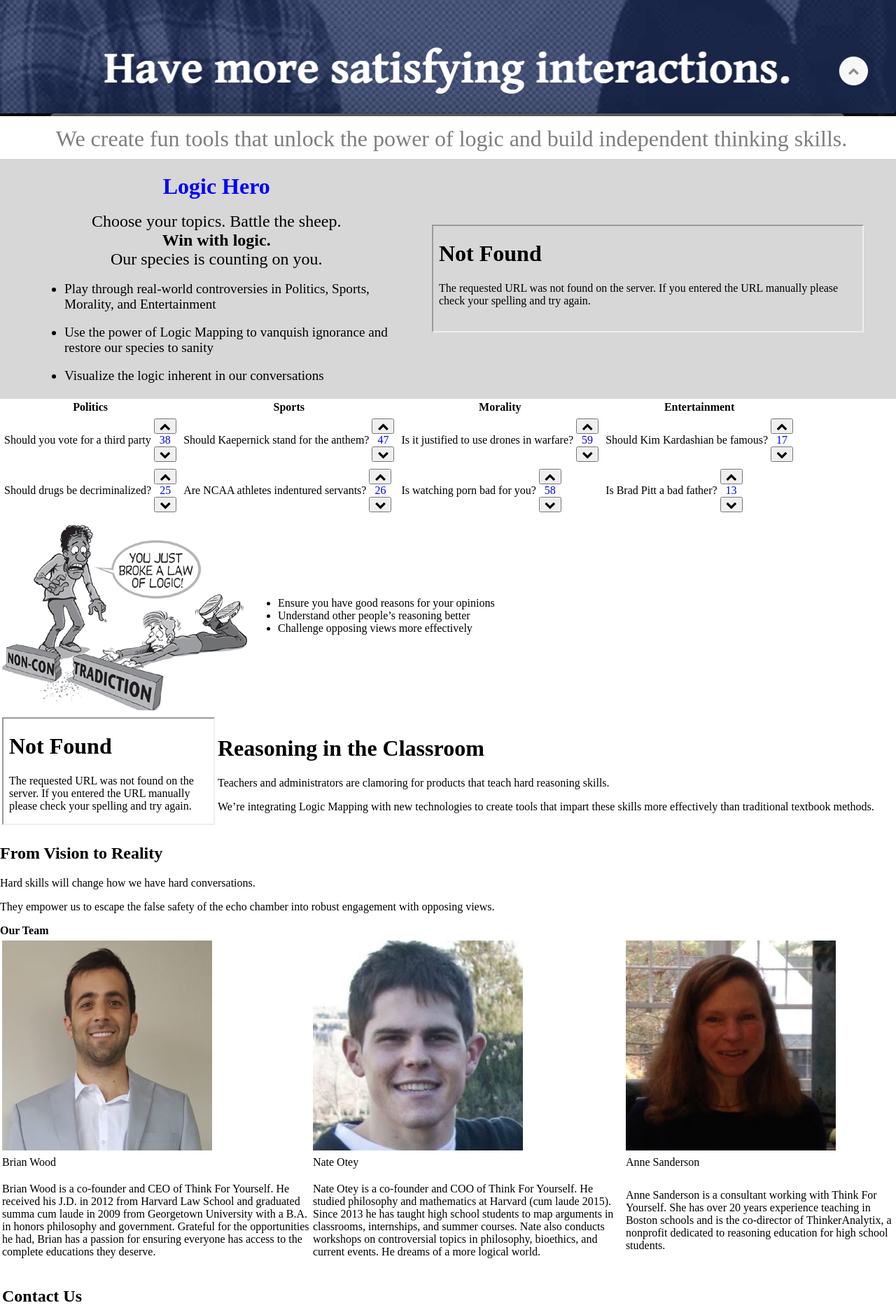
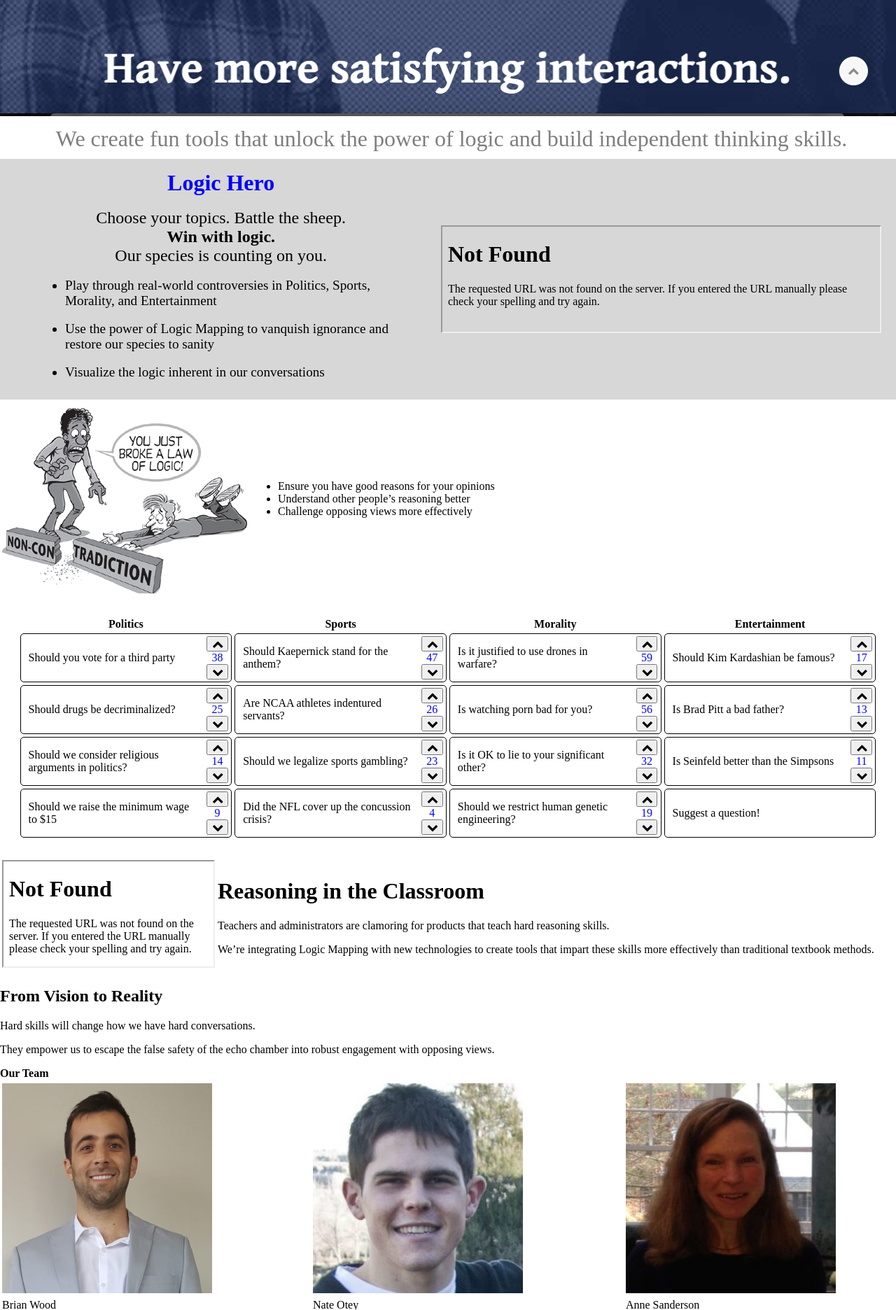
Before and after one commit to salbro/nate, a Flask app: page / in a window 1280 px wide. Shown: the part 651-2523 px from the top of the page at 70% size. Run offline with Flask 2, Linux system fonts and the light colour scheme.

Commit message:
table formatted neatly and moved down a section

```diff
--- a/data.py
+++ b/data.py
@@ -3,7 +3,7 @@
 
 '''
 topic_dict = {'Politics':
-[('Should you vote for a third party', 27),
+[('Should you vote for a third party?', 27),
 ('Should drugs be decriminalized?', 25),
 ('Should we consider religious arguments in politics?', 14),
 ('Should we raise the minimum wage to $15', 9)], 'Sports':
--- a/static/css/styles.css
+++ b/static/css/styles.css
@@ -7,6 +7,10 @@
   background-color: white;
   margin: 0;
   border: 0;
+}
+
+td{
+  word-wrap: break-word;
 }
 
 section #top_logos{
@@ -53,7 +57,7 @@
 
 #logic_hero_table td{
   display: inline-block;
-  width: 48%; height: 100%;
+  width: 49%; height: 100%;
 }
 
 
@@ -76,7 +80,7 @@
 
 #logic_hero_description div {
   display: inline-block;
-  margin: 3% 0 3% 0;
+  margin: 2% 0 4% 0;
 }
 
 #logic_hero_description ul{
@@ -101,3 +105,40 @@
     margin: 0 auto;
     height:  100%; width: 100%;
 }
+
+#voting_table{
+  width: 96%; height: 96%;
+  margin: 2%;
+  table-layout: fixed;
+}
+
+td #inner_topic_table_container{
+  width: 24%;
+}
+
+
+
+.inner_topic_table{
+  border: 1px solid black;
+  border-radius: 5px;
+  width: 100%; height: 100%;
+}
+
+td #question{
+  top: 0%;
+  left: 0%;
+  width: 90%;
+  padding-left: 3%; padding-right: 3%;
+
+}
+td #vote_cell{
+  display: inline-block;
+  align-items: center;
+  /*top: 0%;
+  /*right: 10%;*/
+   width: 90%; height: 100%;
+}
+
+#vote_cell form button{
+  width: 100%;
+}
--- a/templates/index.html
+++ b/templates/index.html
@@ -47,10 +47,26 @@
   </table>
 </section>
 
+<!-- _________________________________________ -->
+</section id="why_logic_mapping">
+<table>
+<tr>
+  <td><img src= {{ url_for('static', filename='img/temp.gif') }}/></td>
+  <td>
+    <ul>
+      <li> Ensure you have good reasons for your opinions</li>
+      <li> Understand other people’s reasoning better</li>
+      <li> Challenge opposing views more effectively</li>
+    </ul>
+  </td>
+</tr>
+</table>
+</section>
+
 <section id="topic_section">
   <table id="voting_table">
-    {% set n_questions = 2 %}
-    <tr>
+    {% set n_questions = 4 %}
+    <tr id="topic_category_row">
       {% for topic in topics %}
         <th>{{topic}}</th>
       {% endfor %}
@@ -59,13 +75,19 @@
     {% for i in range(n_questions) %}
     <tr>
       {% for topic in topics %}
-          <td>
+          <td "inner_topic_table_container">
             <table class="inner_topic_table">
-              <td>
+              <td id="question">
+                {% set num_questions = topic_dict[topic]|length %}
+                {% if i < num_questions %}
                   {% set (id,(question, votecount)) = topic_dict[topic][i] %}
+                {% else %}
+                  {% set (id, (question, votecount)) = None, ("Suggest a question!", None) %}
+                {% endif %}
                 {{question}}
               </td>
               <td id="vote_cell">
+                {% if id != None and votecount != None %}
                 <form method="post" action="/vote/" id="upvote">
                   <input type="hidden" name="question_id" value="{{id}}">
                   <input type="hidden" name="direction" value="up">
@@ -77,27 +99,12 @@
                   <input type="hidden" name="direction" value="down">
                   <button type="submit" class="fa fa-chevron-down"></button>
                 </form>
+                {% endif %}
               </td>
             </table>
           </td>
       {% endfor %}
     {% endfor %}
-    </tr>
-  </table>
-  </section>
-
-
-</section id="why_logic_mapping">
-<table>
-<tr>
-  <td><img src= {{ url_for('static', filename='img/temp.gif') }}/></td>
-  <td>
-    <ul>
-      <li> Ensure you have good reasons for your opinions</li>
-      <li> Understand other people’s reasoning better</li>
-      <li> Challenge opposing views more effectively</li>
-    </ul>
-  </td>
     </tr>
   </table>
 </section>
--- a/topics.json
+++ b/topics.json
@@ -1 +1 @@
-{"Morality": {"Morality4": ["Should we restrict human genetic engineering?", 19], "Morality1": ["Is watching porn bad for you?", 58], "Morality2": ["Is it justified to use drones in warfare?", 59], "Morality3": ["Is it OK to lie to your significant other?", 32]}, "Politics": {"Politics2": ["Should drugs be decriminalized?", 25], "Politics3": ["Should we consider religious arguments in politics?", 14], "Politics4": ["Should we raise the minimum wage to $15", 9], "Politics1": ["Should you vote for a third party", 38]}, "Entertainment": {"Entertainment1": ["Should Kim Kardashian be famous?", 17], "Entertainment3": ["Is Seinfeld better than the Simpsons", 11], "Entertainment2": ["Is Brad Pitt a bad father?", 13]}, "Sports": {"Sports2": ["Are NCAA athletes indentured servants?", 26], "Sports4": ["Did the NFL cover up the concussion crisis?", 4], "Sports3": ["Should we legalize sports gambling?", 23], "Sports1": ["Should Kaepernick stand for the anthem?", 47]}}
+{"Sports": {"Sports2": ["Are NCAA athletes indentured servants?", 26], "Sports4": ["Did the NFL cover up the concussion crisis?", 4], "Sports3": ["Should we legalize sports gambling?", 23], "Sports1": ["Should Kaepernick stand for the anthem?", 47]}, "Morality": {"Morality2": ["Is it justified to use drones in warfare?", 59], "Morality1": ["Is watching porn bad for you?", 56], "Morality4": ["Should we restrict human genetic engineering?", 19], "Morality3": ["Is it OK to lie to your significant other?", 32]}, "Politics": {"Politics1": ["Should you vote for a third party", 38], "Politics3": ["Should we consider religious arguments in politics?", 14], "Politics4": ["Should we raise the minimum wage to $15", 9], "Politics2": ["Should drugs be decriminalized?", 25]}, "Entertainment": {"Entertainment2": ["Is Brad Pitt a bad father?", 13], "Entertainment3": ["Is Seinfeld better than the Simpsons", 11], "Entertainment1": ["Should Kim Kardashian be famous?", 17]}}
```
Lines whose indentation alone changed are shown as unchanged.
